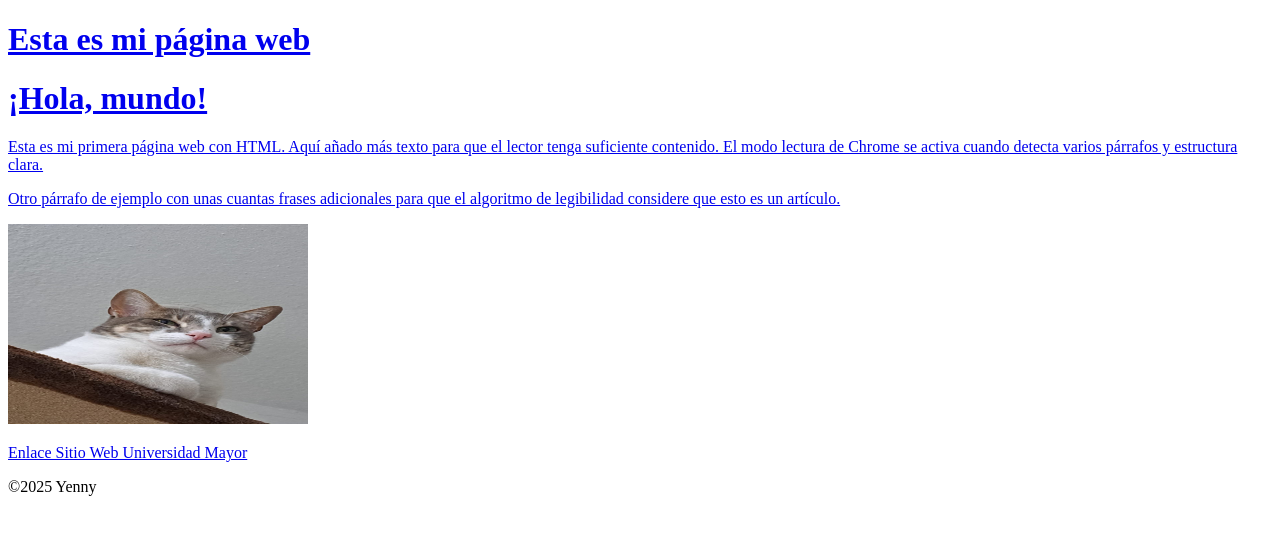
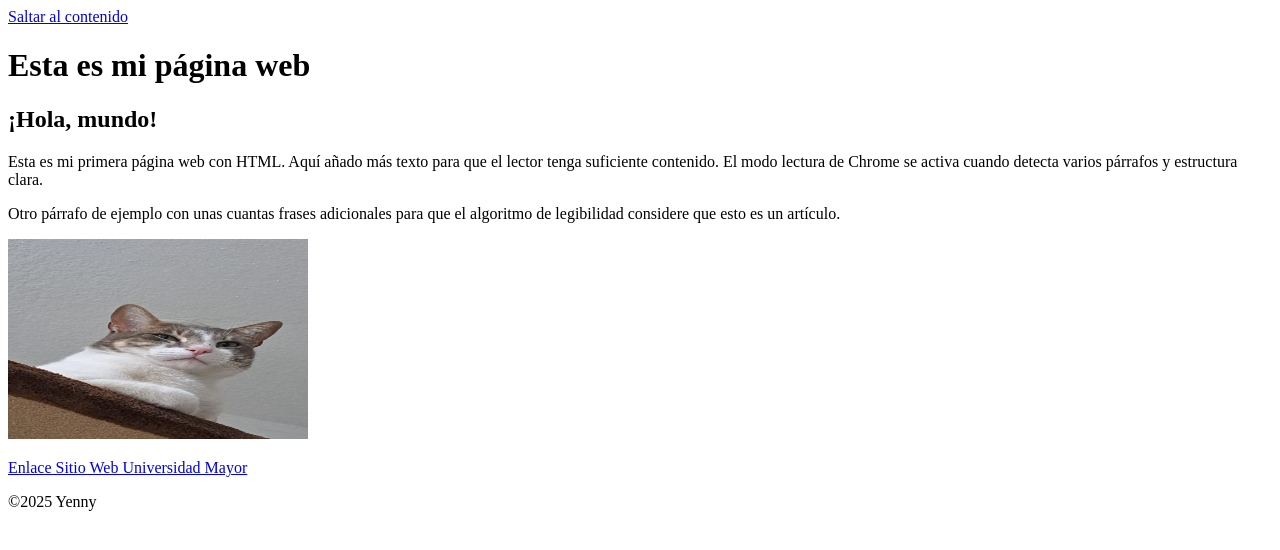
Before and after one commit to YeMendez/SitiosWeb, a plain HTML site: page index_acc.html in a window 1280 px wide. Drawn offline with Linux system fonts and the light colour scheme.

Commit message:
index_acc.html

```diff
--- a/index_acc.html
+++ b/index_acc.html
@@ -7,13 +7,13 @@
     <meta name="viewport" content="width=device-width, initial-scale=1" />
   </head>
   <body>
-    <a href="#contenido>Saltar al contenido</a>
+    <a href="#contenido">Saltar al contenido</a>
     <header>
       <h1>Esta es mi página web</h1>
     </header>
     <main id="contenido">
         <header>
-          <h1>¡Hola, mundo!</h1>
+          <h2>¡Hola, mundo!</h2>
         </header>
         <p>Esta es mi primera página web con HTML. Aquí añado más texto para que el lector tenga suficiente contenido. El modo lectura de Chrome se activa cuando detecta varios párrafos y estructura clara.</p>
         <p>Otro párrafo de ejemplo con unas cuantas frases adicionales para que el algoritmo de legibilidad considere que esto es un artículo.</p>
```
